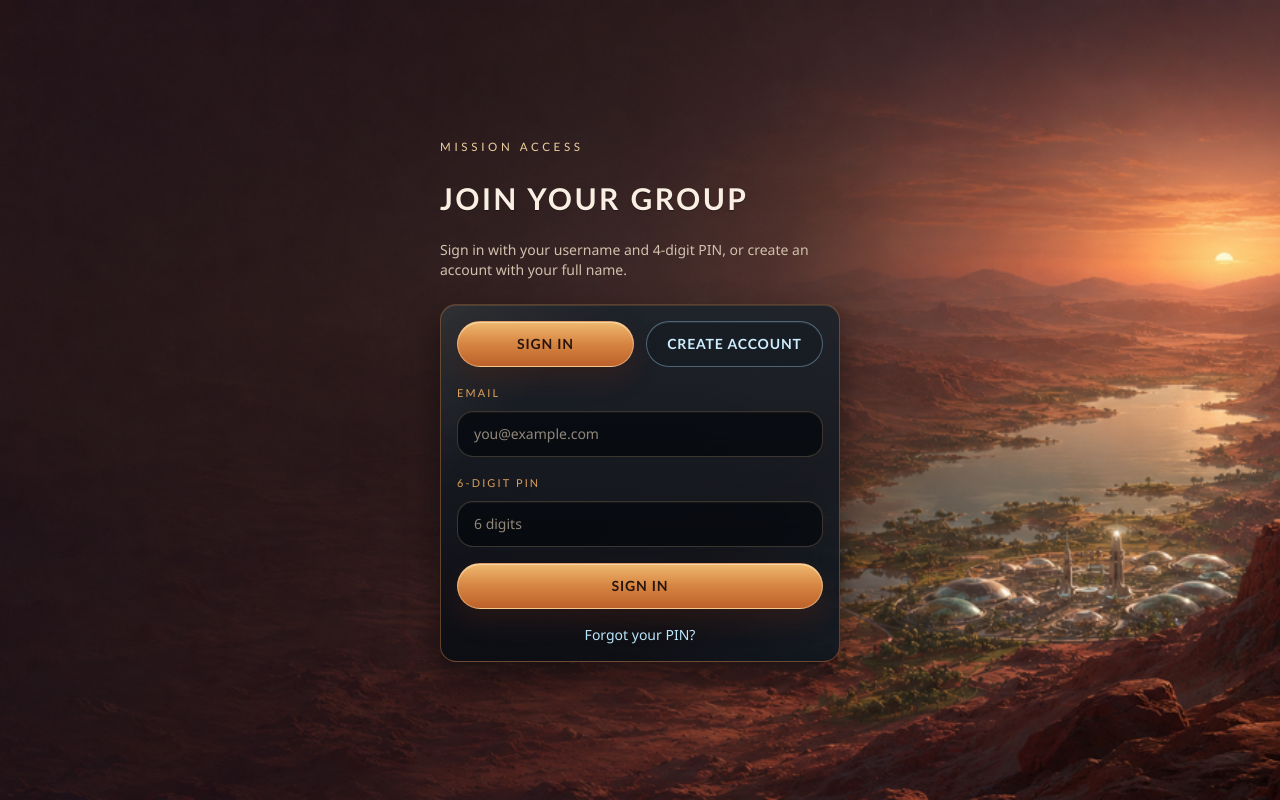
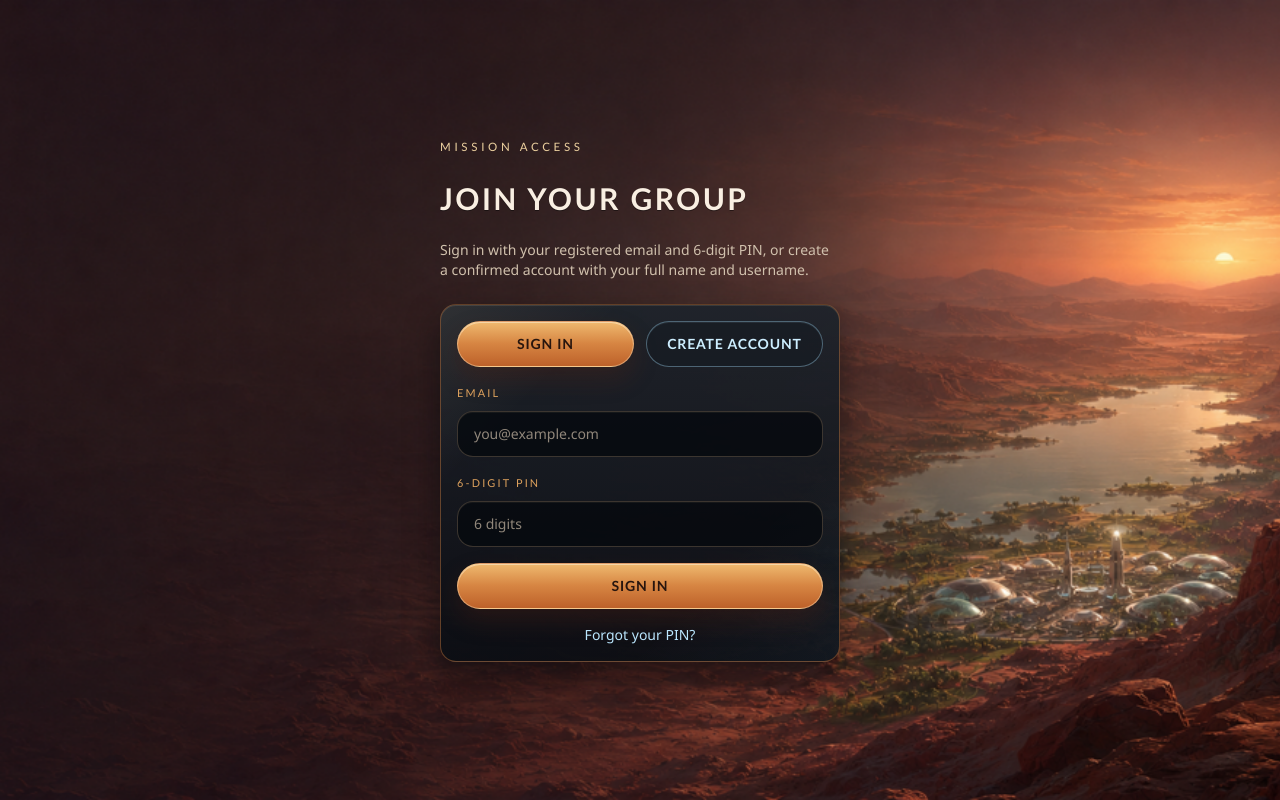
Before and after one commit to Fochizzy/terraforming-mars-stats, a Next.js app: page /login in a window 1280 px wide. Built offline with nearby package versions, Linux system fonts and the light colour scheme.

Commit message:
Update login page for email and six digit PIN

```diff
--- a/src/app/(auth)/login/page.tsx
+++ b/src/app/(auth)/login/page.tsx
@@ -15,8 +15,7 @@ export default async function LoginPage({
         <p className="tm-display-eyebrow">Mission Access</p>
         <h1 className="tm-display-title text-3xl font-bold">Join Your Group</h1>
         <p className="tm-body-copy text-sm">
-          Sign in with your username and 4-digit PIN, or create an account
-          with your full name.
+          Sign in with your registered email and 6-digit PIN, or create a confirmed account with your full name and username.
         </p>
         <LoginForm nextPath={nextPath} />
       </section>
```
